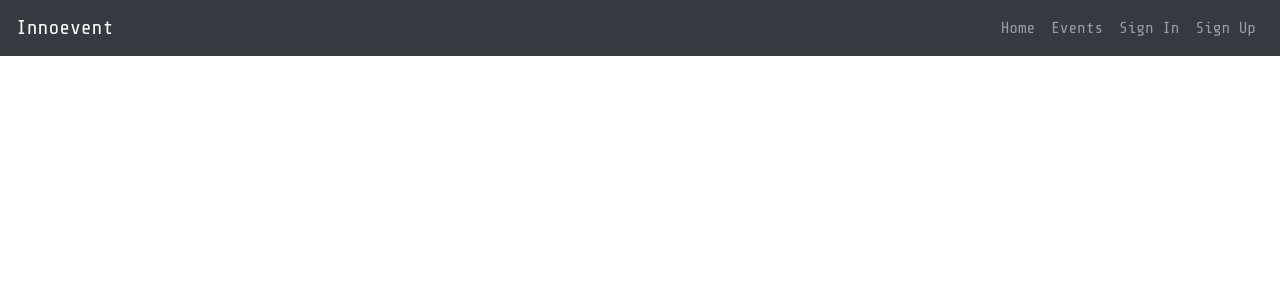
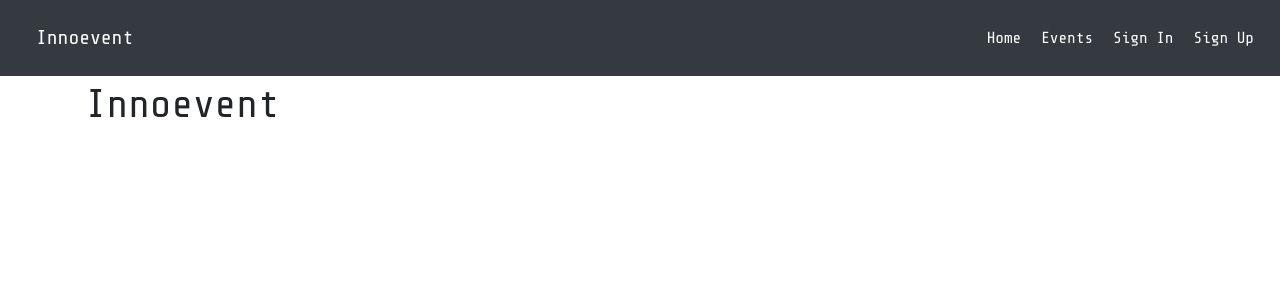
Before and after one commit to DanilleH22/innovevent, a React (Create React App) app: page / in a window 1280 px wide. Shown: the top 300 px of the page. Built offline with nearby package versions, Linux system fonts and the light colour scheme.

Commit message:
Add routing to nav bar

```diff
--- a/src/App.js
+++ b/src/App.js
@@ -1,10 +1,21 @@
 import styles from "./App.module.css";
 import NavBar from "./components/NavBar";
+import Container from "react-bootstrap/Container";
+import { Route, Switch } from "react-router-dom";
 
 function App() {
   return (
     <div className={styles.App}>
       <NavBar />
+      <Container className={styles.Main}>
+        <Switch>
+          <Route exact path="/" render={() => <h1>Innoevent</h1>} />
+          <Route exact path="/events" render={() => <h1>Events</h1>} />
+          <Route exact path="/signin" render={() => <h1>Sign In</h1>} />
+          <Route exact path="/signup" render={() => <h1>Sign Up</h1>} />
+          <Route render={() => <h1>Page not found!</h1>} />
+        </Switch>
+      </Container>
     </div>
   );
 }
--- a/src/App.module.css
+++ b/src/App.module.css
@@ -1,7 +1,26 @@
 .App {
-    text-align: center;
     font-family: "Share Tech Mono", monospace, sans-serif;
     font-weight: 400;
     font-style: normal;
     min-height: 100vh;
 }
+
+.Main {
+    padding-top: 81px;
+}
+
+* {
+    box-sizing: border-box;
+}
+
+a {
+    color: #fff;
+    transition: color ease-in-out 0.3s;
+    padding: 10px;
+    font-size: 16px;
+  }
+
+a:hover {
+    text-decoration: none;
+    color: #98b2c3;
+  }
--- a/src/components/NavBar.js
+++ b/src/components/NavBar.js
@@ -1,5 +1,6 @@
 import React from "react";
 import { Navbar, Container, Nav } from "react-bootstrap";
+import { NavLink } from "react-router-dom";
 
 const NavBar = () => {
   return (
@@ -12,14 +13,16 @@ const NavBar = () => {
           variant="dark"
           fixed="top"
         >
-          <Navbar.Brand href="#home">Innoevent</Navbar.Brand>
+          <NavLink to="/">
+            <Navbar.Brand href="#home">Innoevent</Navbar.Brand>
+          </NavLink>
           <Navbar.Toggle aria-controls="responsive-navbar-nav" />
           <Navbar.Collapse id="responsive-navbar-nav">
             <Nav className="ml-auto">
-              <Nav.Link href="#features">Home</Nav.Link>
-              <Nav.Link href="#pricing">Events</Nav.Link>
-              <Nav.Link>Sign In</Nav.Link>
-              <Nav.Link>Sign Up</Nav.Link>
+              <NavLink to="/">Home</NavLink>
+              <NavLink to="/events">Events</NavLink>
+              <NavLink to="/signin">Sign In</NavLink>
+              <NavLink to="/signup">Sign Up</NavLink>
             </Nav>
           </Navbar.Collapse>
         </Navbar>
--- a/src/index.js
+++ b/src/index.js
@@ -3,10 +3,13 @@ import ReactDOM from "react-dom";
 import "./index.css";
 import App from "./App";
 import reportWebVitals from "./reportWebVitals";
+import { BrowserRouter as Router } from "react-router-dom";
 
 ReactDOM.render(
   <React.StrictMode>
-    <App />
+    <Router>
+      <App />
+    </Router>
   </React.StrictMode>,
   document.getElementById("root"),
 );
```
Also changed, not shown: src/styles/NavBar.module.css (deleted).
